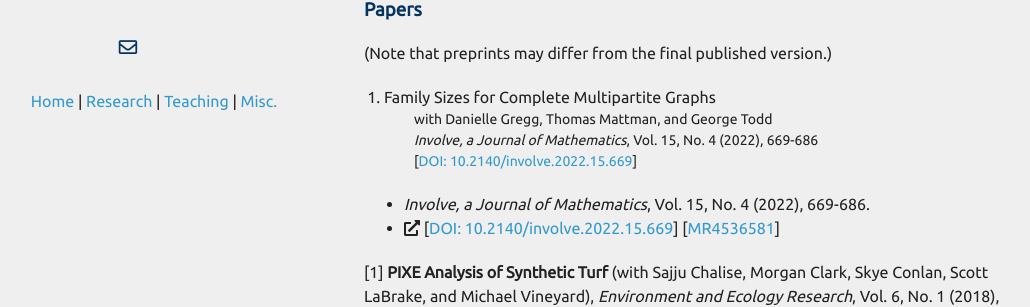
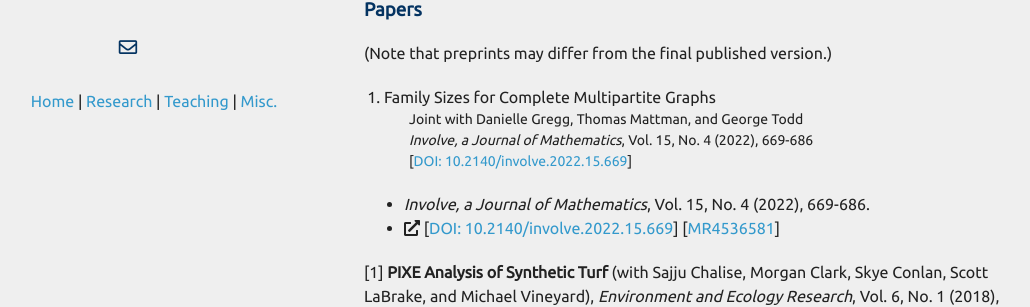
Before and after one commit to zporat/zporat.github.io, a Jekyll site: the page built from index.md, in a window 1280 px wide and 900 px high. Shown: the part 430-737 px from the top of the window, without its empty margins (101-1131 px from the left). Built offline with Jekyll 4.4.1, drawn with Linux system fonts in a browser that asks for light colours; nearby versions of some CDN libraries; a style sheet for code colours, icons or effects is not loaded; our own code applies the rules of GitHub Pages for plain Markdown files.

Commit message:
Update index.md

```diff
--- a/index.md
+++ b/index.md
@@ -22,8 +22,8 @@
 
 <ol reversed style="margin-left:-20px">
 <li>Family Sizes for Complete Multipartite Graphs</li>
-<ul style="list-style-type:none; font-size:14px; margin-left:-10px;">
-    <li> with Danielle Gregg, Thomas Mattman, and George Todd </li>
+<ul style="list-style-type:none; font-size:14px; margin-left:-15px;">
+    <li> Joint with Danielle Gregg, Thomas Mattman, and George Todd </li>
     <li><i>Involve, a Journal of Mathematics</i>, Vol. 15, No. 4 (2022), 669-686 </li>
     <li>[<a href="https://msp.org/involve/2022/15-4/p07.xhtml">DOI: 10.2140/involve.2022.15.669</a>]</li>
 </ul>
```
